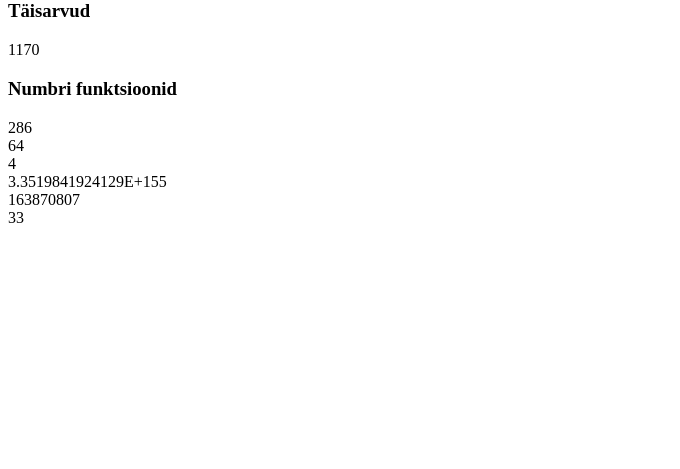
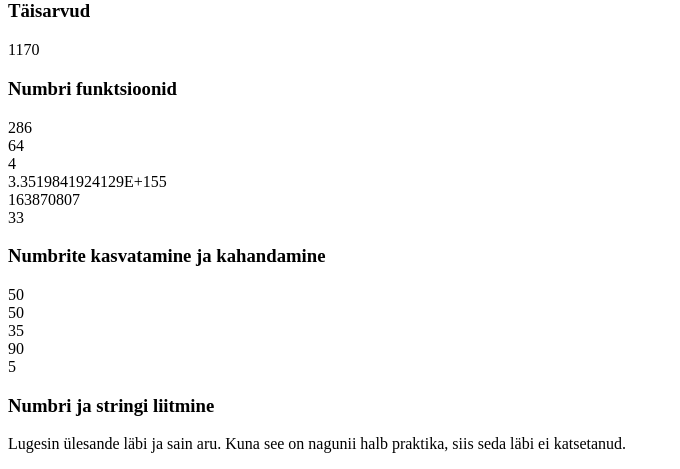
Before and after one commit to TriinuA/harjutus-3, a PHP site: page / in a window 1280 px wide. Shown: the part 879-1348 px from the top of the page, without its empty margins (0-680 px from the left). Before the commit the page ends 1102 px from the top, so only its background shows below. Run offline with PHP 8.4, Linux system fonts and the light colour scheme.

Commit message:
Harjutus-3 completed

```diff
--- a/index.php
+++ b/index.php
@@ -95,17 +95,41 @@
 		     echo  "<br>";
 		     echo rand(); //genereerib suvalise juhusliku numbri
 		     echo  "<br>";
-		     echo rand(17, 35);
+		     echo rand(17, 35); //genereerib suvalise numbri vahemikus 17 kuni 35
+		     echo  "<br>";
+		    ?>
+		 <h3>Numbrite kasvatamine ja kahandamine</h3>
+		   <?php
+		     $sample_nr = 45;
+		     $sample_nr = $sample_nr + 5; //Võimalus numbri  kasvatamiseks
+		     echo $sample_nr;
+		     echo  "<br>";
+
+		     $sample_nr2 = 45;
+		     $sample_nr2 += 5; //Sama asi lühemalt
+		     echo $sample_nr2;
+		     echo  "<br>";
 
 
+		     $sample_nr3 = 45;
+		     $sample_nr3 -=10; //Sama asi lahutamisega
+		     echo $sample_nr3;
+		     echo  "<br>";
+
+		     $sample_nr4 = 45;
+		     $sample_nr4 *=2; //Sama asi korrutamisega
+		     echo $sample_nr4;
+		     echo  "<br>";
+
+		     $sample_nr5 = 45;
+		     $sample_nr5 /=9; //Sama asi jagamisega
+		     echo $sample_nr5;
+		     echo  "<br>";
 		   ?>
-
-
-
-
-
-
-
-
+		 <h3>Numbri ja stringi liitmine</h3>
+		 <p>
+		 	Lugesin ülesande läbi ja sain aru. Kuna see on nagunii halb praktika,
+		 	siis seda läbi ei katsetanud.
+		 </p>
   </body>
 </html>
```
